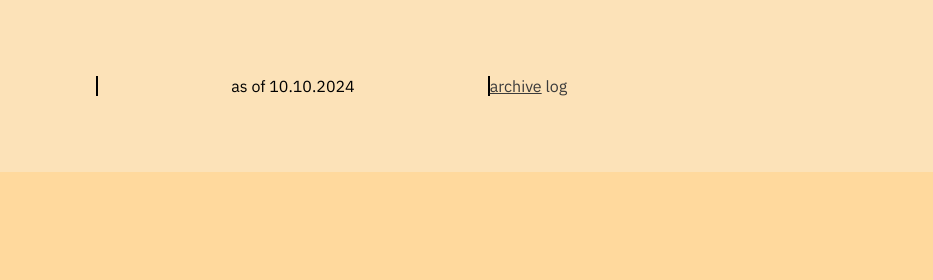
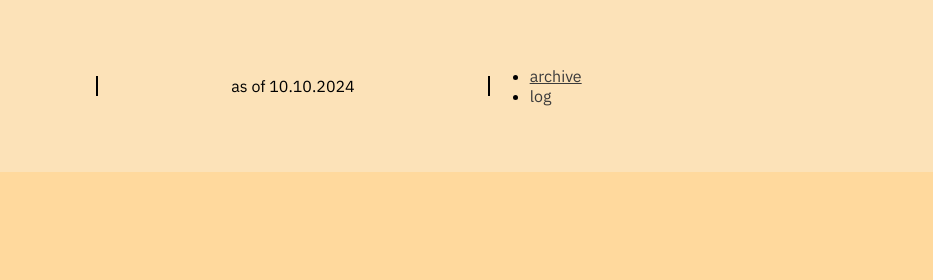
Before and after one commit to chris-ann/3520B-MoME, a plain HTML site: page archive.html in a window 1280 px wide. Shown: the top 280 px of the page, 347-1280 px from the left. Drawn offline with Linux system fonts and the light colour scheme; some packages are replaced by stand-ins of ours; a script that the page names is missing.

Commit message:
added archive page

```diff
--- a/archive.html
+++ b/archive.html
@@ -25,8 +25,10 @@
             <p>as of 10.10.2024</p>
         </div>
         <nav>
-            <a href='archive.html' class="active">archive</a>
-            <a href='log.html'>log</a>
+            <ul>
+                <li><a href='archive.html' class="active">archive</a></li>
+                <li><a href='log.html'>log</a></li>
+            </ul>
         </nav>
     </header>
 
```
